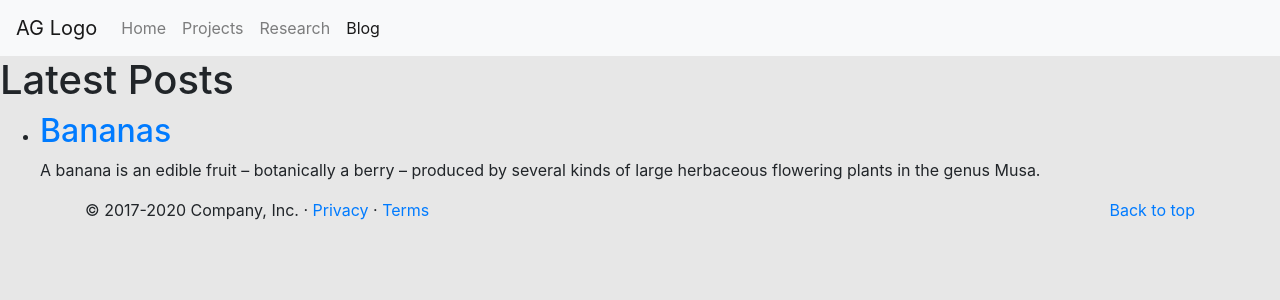
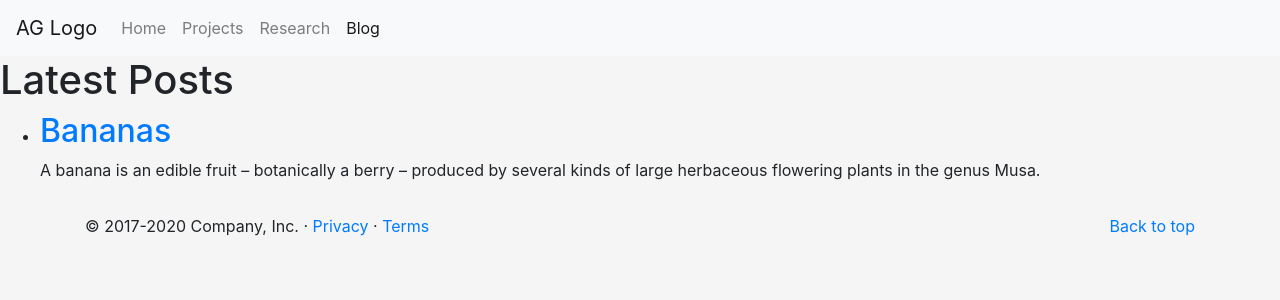
Before and after one commit to antoniog11/website.io, a Jekyll site: the page built from blog.html, in a window 1280 px wide. Shown: the top 300 px of the page. Built offline with Jekyll 4.4.1, drawn with Linux system fonts in a browser that asks for light colours.

Commit message:
Added footer stuff
Added some html and css for the footer.

```diff
--- a/_layouts/default.html
+++ b/_layouts/default.html
@@ -21,10 +21,11 @@
 
 
   <!-- FOOTER -->
-  <footer class="container">
-    <p class="float-right"><a href="#">Back to top</a></p>
+  <footer class="footer mt-auto py-3">
+    <div class="container">
+      <p class="float-right"><a href="#">Back to top</a></p>
     <p>&copy; 2017-2020 Company, Inc. &middot; <a href="#">Privacy</a> &middot; <a href="#">Terms</a></p>
-  </footer>
+    </div>
 
   <script src="https://code.jquery.com/jquery-3.3.1.slim.min.js"
     integrity="sha384-q8i/X+965DzO0rT7abK41JStQIAqVgRVzpbzo5smXKp4YfRvH+8abtTE1Pi6jizo"
--- a/_sass/main.scss
+++ b/_sass/main.scss
@@ -3,7 +3,7 @@
 }
 
 body {
-    background-color: #e7e7e7;
+    background-color: #f5f5f5;
     max-width: 100%;
     overflow-x: hidden;
     padding-top: 3.5rem;
```
